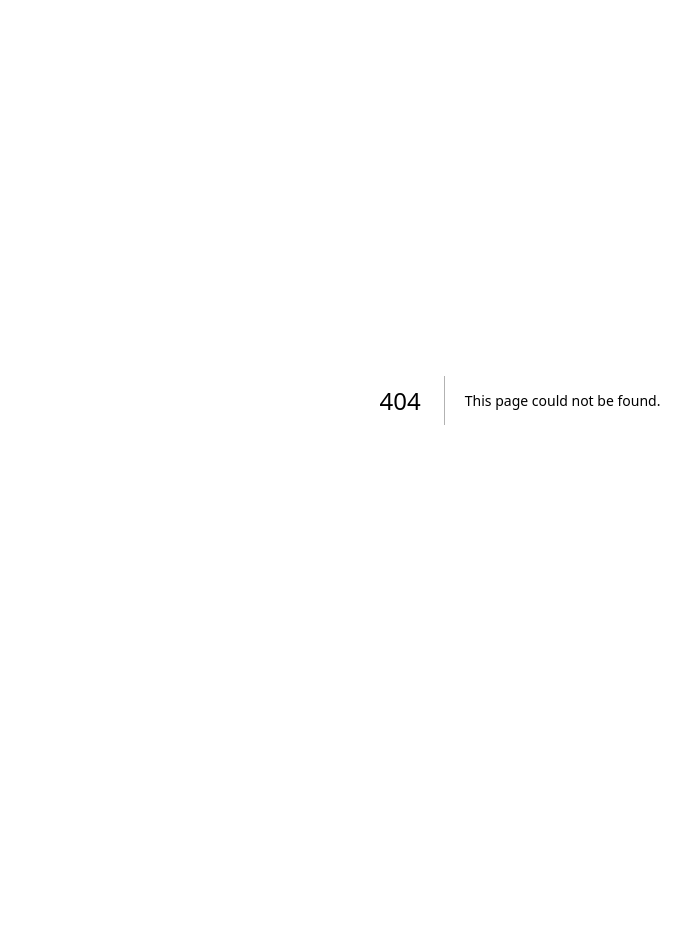
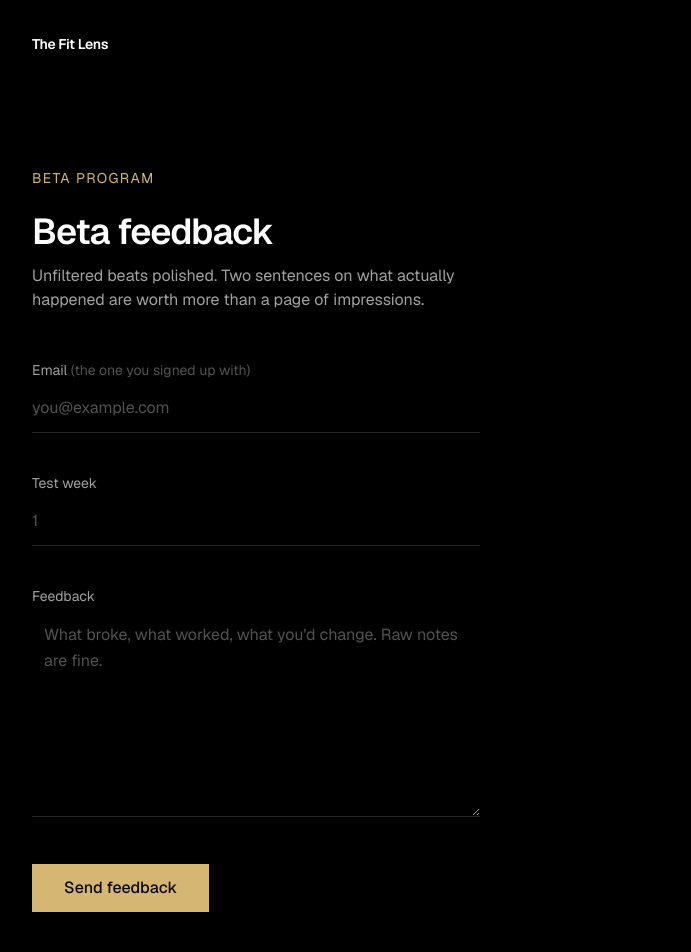
Before and after one commit to dreoz1988/thefitlens-site, a Next.js app: page /feedback in a window 1280 px wide. Before the commit this address had no page. Shown: the top 952 px of the page, without its empty margins (120-811 px from the left). Before the commit the page ends 800 px from the top, so only its background shows below. Built offline with nearby package versions, Linux system fonts and the light colour scheme.

Commit message:
Add /feedback weekly beta tester form
Week number from ?week=N (editable field when absent), free-text
response capped at 5000 chars, honeypot, noindex. Inserts into
beta_feedback via server action with the anon key.

Co-Authored-By: Claude Fable 5 <noreply@anthropic.com>

```diff
--- /dev/null
+++ b/src/app/feedback/actions.ts
@@ -0,0 +1,67 @@
+"use server";
+
+export type FeedbackState = {
+  status: "idle" | "success" | "error";
+  message?: string;
+};
+
+const EMAIL_RE = /^[^@\s]+@[^@\s]+\.[^@\s]+$/;
+
+export async function submitFeedback(
+  _prev: FeedbackState,
+  formData: FormData
+): Promise<FeedbackState> {
+  // Honeypot: hidden field real users never fill. Pretend success for bots.
+  if (formData.get("website")) {
+    return { status: "success" };
+  }
+
+  const email = String(formData.get("email") ?? "").trim().toLowerCase();
+  const week = Number(formData.get("week_number"));
+  const responseText = String(formData.get("response_text") ?? "").trim();
+
+  if (!EMAIL_RE.test(email)) {
+    return { status: "error", message: "Enter a valid email address." };
+  }
+  if (!Number.isInteger(week) || week < 1 || week > 52) {
+    return { status: "error", message: "Enter a week number between 1 and 52." };
+  }
+  if (!responseText) {
+    return { status: "error", message: "Write something first." };
+  }
+
+  const url = process.env.SUPABASE_URL;
+  const anonKey = process.env.SUPABASE_ANON_KEY;
+  if (!url || !anonKey) {
+    console.error("beta_feedback: SUPABASE_URL / SUPABASE_ANON_KEY not configured");
+    return {
+      status: "error",
+      message: "Something went wrong on our end. Email support@thefitlens.com and we'll log it directly.",
+    };
+  }
+
+  const res = await fetch(`${url}/rest/v1/beta_feedback`, {
+    method: "POST",
+    headers: {
+      apikey: anonKey,
+      Authorization: `Bearer ${anonKey}`,
+      "Content-Type": "application/json",
+      Prefer: "return=minimal",
+    },
+    body: JSON.stringify({
+      email,
+      week_number: week,
+      response_text: responseText.slice(0, 5000),
+    }),
+  }).catch(() => null);
+
+  if (res?.ok) {
+    return { status: "success" };
+  }
+
+  console.error("beta_feedback insert failed:", res?.status, await res?.text().catch(() => ""));
+  return {
+    status: "error",
+    message: "Something went wrong on our end. Email support@thefitlens.com and we'll log it directly.",
+  };
+}
--- /dev/null
+++ b/src/app/feedback/feedback-form.tsx
@@ -0,0 +1,104 @@
+"use client";
+
+import { useActionState } from "react";
+import { submitFeedback, type FeedbackState } from "./actions";
+
+const initialState: FeedbackState = { status: "idle" };
+
+const inputClass =
+  "w-full bg-transparent border-0 border-b border-neutral-800 py-3 text-white " +
+  "placeholder:text-neutral-600 focus:outline-none focus:border-gold transition-colors";
+
+export function FeedbackForm({ week }: { week: number | null }) {
+  const [state, formAction, pending] = useActionState(submitFeedback, initialState);
+
+  if (state.status === "success") {
+    return (
+      <div aria-live="polite" className="border-t border-neutral-800 pt-8">
+        <p className="text-xl text-white mb-3">Sent.</p>
+        <p className="text-neutral-400">Every response gets read.</p>
+      </div>
+    );
+  }
+
+  return (
+    <form action={formAction} className="space-y-10">
+      {/* Honeypot: invisible to people, irresistible to bots */}
+      <input
+        type="text"
+        name="website"
+        tabIndex={-1}
+        autoComplete="off"
+        aria-hidden="true"
+        className="absolute -left-[9999px] h-0 w-0 opacity-0"
+      />
+
+      <div>
+        <label htmlFor="email" className="block text-sm text-neutral-400 mb-1">
+          Email <span className="text-neutral-600">(the one you signed up with)</span>
+        </label>
+        <input
+          id="email"
+          name="email"
+          type="email"
+          required
+          autoComplete="email"
+          placeholder="you@example.com"
+          className={inputClass}
+        />
+      </div>
+
+      {week !== null ? (
+        <input type="hidden" name="week_number" value={week} />
+      ) : (
+        <div>
+          <label htmlFor="week_number" className="block text-sm text-neutral-400 mb-1">
+            Test week
+          </label>
+          <input
+            id="week_number"
+            name="week_number"
+            type="number"
+            required
+            min={1}
+            max={52}
+            placeholder="1"
+            className={inputClass}
+          />
+        </div>
+      )}
+
+      <div>
+        <label htmlFor="response_text" className="block text-sm text-neutral-400 mb-1">
+          Feedback
+        </label>
+        <textarea
+          id="response_text"
+          name="response_text"
+          required
+          rows={7}
+          maxLength={5000}
+          placeholder="What broke, what worked, what you'd change. Raw notes are fine."
+          className={`${inputClass} resize-y border border-neutral-800 px-3 leading-relaxed`}
+        />
+      </div>
+
+      <div>
+        <button
+          type="submit"
+          disabled={pending}
+          className="w-full sm:w-auto bg-gold text-neutral-950 font-medium px-8 py-3
+                     hover:bg-white transition-colors disabled:opacity-60
+                     focus-visible:outline-2 focus-visible:outline-offset-2 focus-visible:outline-gold"
+        >
+          {pending ? "Sending..." : "Send feedback"}
+        </button>
+        {state.status === "error" && (
+          <p aria-live="polite" className="mt-4 text-sm text-red-400">
+            {state.message}
+          </p>
+        )}
+      </div>
+    </form>
+  );
+}
--- /dev/null
+++ b/src/app/feedback/page.tsx
@@ -0,0 +1,50 @@
+import type { Metadata } from "next";
+import { FeedbackForm } from "./feedback-form";
+
+export const metadata: Metadata = {
+  title: "Beta Feedback — The Fit Lens",
+  description: "Weekly feedback form for The Fit Lens beta testers.",
+  robots: { index: false, follow: false },
+};
+
+export default async function FeedbackPage({
+  searchParams,
+}: {
+  searchParams: Promise<{ week?: string | string[] }>;
+}) {
+  const raw = (await searchParams).week;
+  const parsed = Number(Array.isArray(raw) ? raw[0] : raw);
+  const week = Number.isInteger(parsed) && parsed >= 1 && parsed <= 52 ? parsed : null;
+
+  return (
+    <main className="min-h-screen bg-black text-white">
+      <div className="max-w-5xl mx-auto px-6">
+        <header className="py-8">
+          <a href="/" className="text-sm font-semibold tracking-tight hover:text-neutral-300">
+            The Fit Lens
+          </a>
+        </header>
+
+        <section className="pt-12 pb-24 md:pt-20 md:pb-32">
+          <div className="max-w-md">
+            <p className="text-sm text-gold uppercase tracking-widest mb-6">Beta program</p>
+            <h1 className="text-3xl md:text-4xl font-semibold tracking-tight mb-3">
+              {week !== null ? `Week ${week} feedback` : "Beta feedback"}
+            </h1>
+            <p className="text-neutral-400 mb-12">
+              Unfiltered beats polished. Two sentences on what actually happened
+              are worth more than a page of impressions.
+            </p>
+            <FeedbackForm week={week} />
+          </div>
+        </section>
+
+        <footer className="border-t border-neutral-800 py-10 text-xs text-neutral-600">
+          <a href="/privacy" className="hover:text-neutral-400 mr-6">Privacy Policy</a>
+          <a href="/terms" className="hover:text-neutral-400">Terms of Service</a>
+          <p className="mt-4">© {new Date().getFullYear()} The Lens Company</p>
+        </footer>
+      </div>
+    </main>
+  );
+}
```
